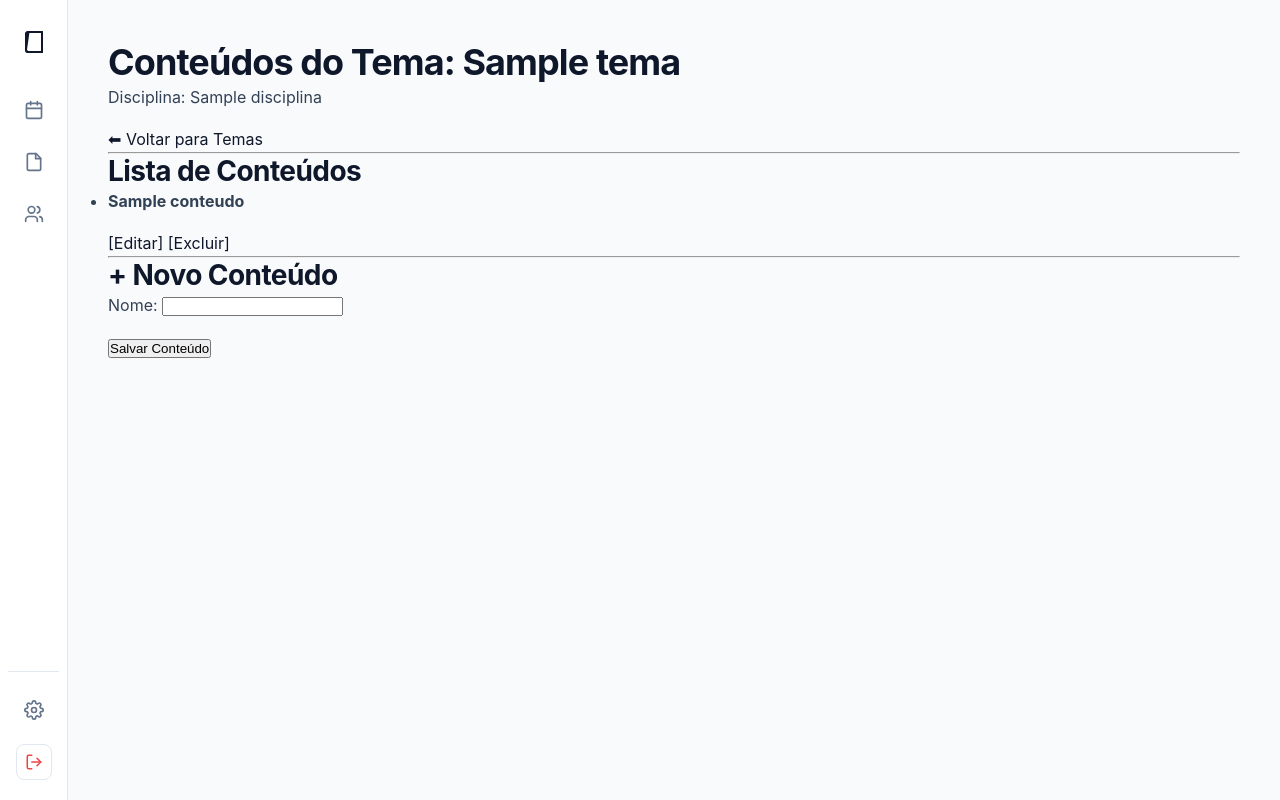
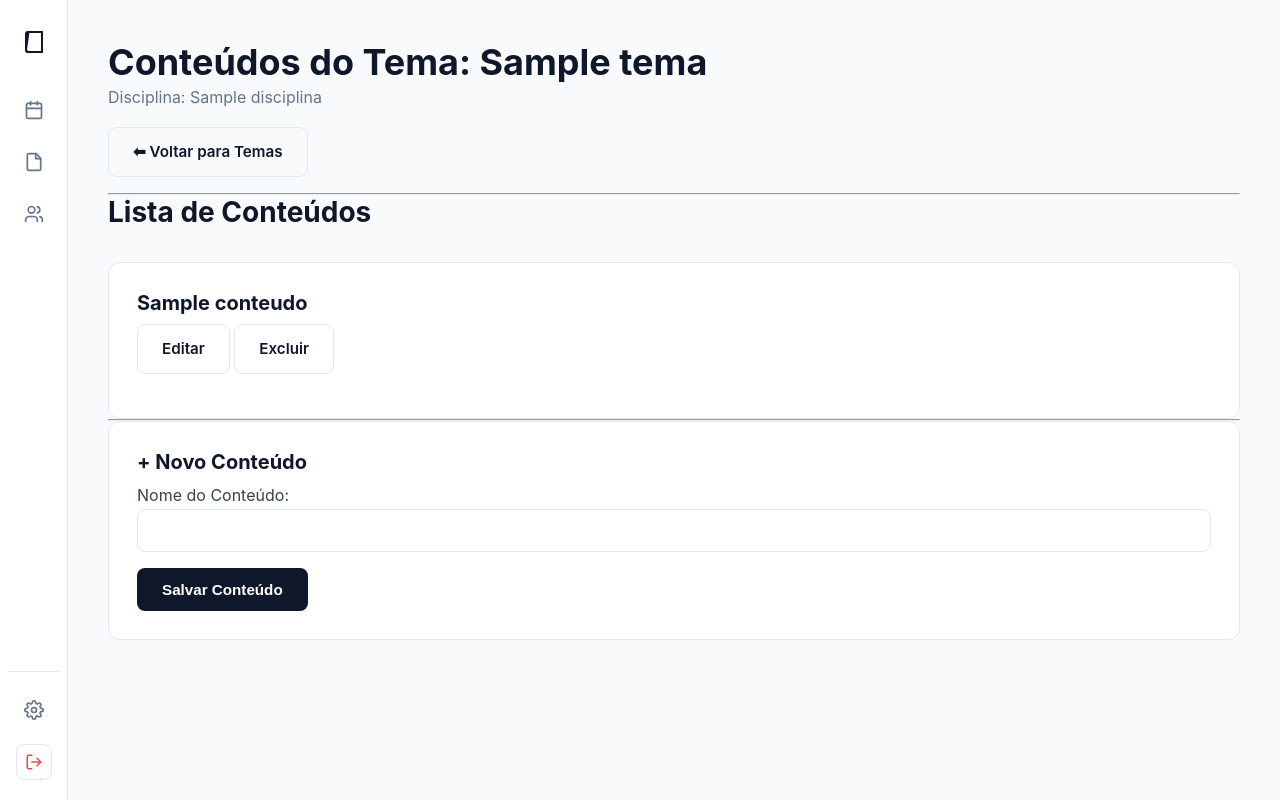
Before and after one commit to MiguelBrina/TCC---ClassPlanner, a Django app: page /temas/1/conteudos/ in a window 1280 px wide. Run offline with Django 5.2, Linux system fonts and the light colour scheme; a user stored in the database is signed in; tables that the repository leaves empty hold one stand-in row (values such as "Sample post").

Commit message:
fix: Telas(Displinas, Temas e Conteudo) com estilos implementados

```diff
--- a/static/css/base.css
+++ b/static/css/base.css
@@ -1,38 +1,28 @@
-/* Estilos / Variaveis */
 :root {
-    /* Fundo */
-    --bg-main: #f8fafc;        /* Soft slate/ice gray */
-    --bg-card: #ffffff;        /* Pure white for containers */
+    --bg-main: #f8fafc;
+    --bg-card: #ffffff;
 
-    /* Tipografia */
-    --text-title: #0f172a;     /* Deep navy/slate for headings */
-    --text-body: #334155;      /* Dark gray for readable text */
-    --text-muted: #64748b;     /* Muted gray for subtitles/details */
+    --text-title: #0f172a;
+    --text-body: #334155;
+    --text-muted: #64748b;
 
-    /* Bordas e Profundidade */
-    --border-color: #e2e8f0;   /* Clean subtle border */
-    --shadow-sm: 0 1px 2px 0 rgba(0, 0, 0, 0.05);
-    --shadow-md: 0 10px 25px -5px rgba(0, 0, 0, 0.05), 0 8px 10px -6px rgba(0, 0, 0, 0.01);
+    --border-color: #e2e8f0;
+    --shadow-sm: 0 1px 2px rgba(0, 0, 0, 0.05);
+    --shadow-md: 0 4px 6px rgba(0, 0, 0, 0.05);
 
-    /* Aesthetics */
     --radius-md: 8px;
     --radius-lg: 12px;
-    --transition: all 0.2s cubic-bezier(0.4, 0, 0.2, 1);
+    --transition: all 0.2s ease;
 }
 
-/* Reset / Base */
 * {
     margin: 0;
     padding: 0;
     box-sizing: border-box;
 }
 
-html {
-    font-size: 16px;
+body {
     font-family: 'Inter', system-ui, -apple-system, sans-serif;
-}
-
-body {
     background-color: var(--bg-main);
     color: var(--text-body);
     line-height: 1.6;
@@ -41,16 +31,15 @@ body {
     flex-direction: column;
 }
 
-/* Tipografia */
 h1, h2, h3, h4, h5, h6 {
     color: var(--text-title);
     font-weight: 700;
     line-height: 1.25;
 }
 
-h1 { font-size: 2.25rem; letter-spacing: -0.025em; }
-h2 { font-size: 1.75rem; letter-spacing: -0.02em; }
-h3 { font-size: 1.25rem; letter-spacing: -0.01em; }
+h1 { font-size: 2.25rem; }
+h2 { font-size: 1.75rem; }
+h3 { font-size: 1.25rem; }
 
 p {
     margin-bottom: 1rem;
@@ -66,16 +55,16 @@ a:hover {
     opacity: 0.8;
 }
 
-/* Espaçamento sidebar */
 .main-with-sidebar {
-    margin-left: 250px;
+    margin-left: 70px;
     padding: 2rem;
-    width: calc(100% - 250px);
+    width: calc(100% - 70px);
 }
 
 @media (max-width: 768px) {
     .main-with-sidebar {
         margin-left: 0;
         width: 100%;
+        padding: 1.5rem;
     }
 }
--- a/static/css/componentes.css
+++ b/static/css/componentes.css
@@ -1,4 +1,3 @@
-/* Botoes */
 .btn {
     display: inline-flex;
     align-items: center;
@@ -9,7 +8,6 @@
     font-size: 0.95rem;
     cursor: pointer;
     border: 1px solid transparent;
-    transition: var(--transition);
     text-decoration: none;
     gap: 0.5rem;
 }
@@ -17,14 +15,11 @@
 .btn-primary {
     background-color: var(--text-title);
     color: #ffffff;
-    box-shadow: var(--shadow-sm);
 }
 
 .btn-primary:hover {
     background-color: #000000;
-    transform: translateY(-1px);
     color: #ffffff;
-    text-decoration: none;
 }
 
 .btn-outline {
@@ -34,24 +29,15 @@
 }
 
 .btn-outline:hover {
+    background-color: var(--bg-main);
     border-color: var(--text-title);
-    background-color: #ffffff;
-    text-decoration: none;
 }
 
-/* Cards */
 .card {
     background-color: var(--bg-card);
     border: 1px solid var(--border-color);
     border-radius: var(--radius-lg);
     padding: 1.75rem;
-    box-shadow: var(--shadow-md);
-    transition: var(--transition);
-}
-
-.card:hover {
-    transform: translateY(-2px);
-    box-shadow: 0 20px 25px -5px rgba(0, 0, 0, 0.08);
 }
 
 .card-title {
@@ -60,7 +46,6 @@
     color: var(--text-title);
 }
 
-/* Controle de Formularios (Inputs) */
 .form-control {
     width: 100%;
     padding: 0.75rem 1rem;
@@ -69,16 +54,13 @@
     background-color: var(--bg-card);
     color: var(--text-title);
     font-size: 0.95rem;
-    transition: var(--transition);
 }
 
 .form-control:focus {
     outline: none;
     border-color: var(--text-title);
-    box-shadow: 0 0 0 3px rgba(15, 23, 42, 0.08);
 }
 
-/* Utilidade de Layout */
 .container {
     width: 100%;
     max-width: 1140px;
--- a/templates/core/conteudos/lista_conteudos.html
+++ b/templates/core/conteudos/lista_conteudos.html
@@ -5,42 +5,47 @@
 {% block content %}
     <header>
         <h1>Conteúdos do Tema: {{ tema.nome }}</h1>
-        <p>Disciplina: {{ tema.disciplina.nome }}</p>
-        <!-- Botão de voltar para os temas específicos dessa disciplina -->
-        <a href="{% url 'lista_temas' tema.disciplina.id %}">⬅ Voltar para Temas</a>
+        <p class="text-muted">Disciplina: {{ tema.disciplina.nome }}</p>
+        <p>
+            <a href="{% url 'lista_temas' tema.disciplina.id %}" class="btn btn-outline">⬅ Voltar para Temas</a>
+        </p>
     </header>
 
     <hr>
 
-    <!-- LISTA DE CONTEÚDOS -->
     <section>
         <h2>Lista de Conteúdos</h2>
-        <ul>
+
+        <div class="grid-3">
             {% for conteudo in conteudos %}
-                <li>
-                    <strong>{{ conteudo.nome }}</strong>
-                    <p>{{ conteudo.descricao }}</p>
-                    <a href="#">[Editar]</a>
-                    <a href="#">[Excluir]</a>
-                </li>
+                <div class="card">
+                    <h3 class="card-title">{{ conteudo.nome }}</h3>
+
+                    <p>
+                        <a href="#" class="btn btn-outline">Editar</a>
+                        <a href="#" class="btn btn-outline">Excluir</a>
+                    </p>
+                </div>
             {% empty %}
-                <li>Nenhum conteúdo cadastrado para este tema ainda.</li>
+                <p>Nenhum conteúdo cadastrado para este tema ainda.</p>
             {% endfor %}
-        </ul>
+        </div>
     </section>
 
     <hr>
 
-    <!-- FORMULÁRIO PARA CRIAR NOVO CONTEÚDO -->
-    <section>
-        <h2>+ Novo Conteúdo</h2>
-        <!-- O action aponta para a própria página, enviando o ID do tema atual -->
+    <section class="card">
+        <h2 class="card-title">+ Novo Conteúdo</h2>
+
         <form method="POST" action="{% url 'lista_conteudos' tema.id %}">
             {% csrf_token %}
 
-            {{ form.as_p }}
+            <p>
+                <label for="nome">Nome do Conteúdo:</label>
+                <input type="text" id="nome" name="nome" class="form-control" required>
+            </p>
 
-            <button type="submit">Salvar Conteúdo</button>
+            <button type="submit" class="btn btn-primary">Salvar Conteúdo</button>
         </form>
     </section>
 {% endblock %}
```
Also changed, not shown: templates/core/disciplinas/lista_disciplinas.html (+24 -30 lines), templates/core/temas/lista_temas.html (+23 -24 lines).
